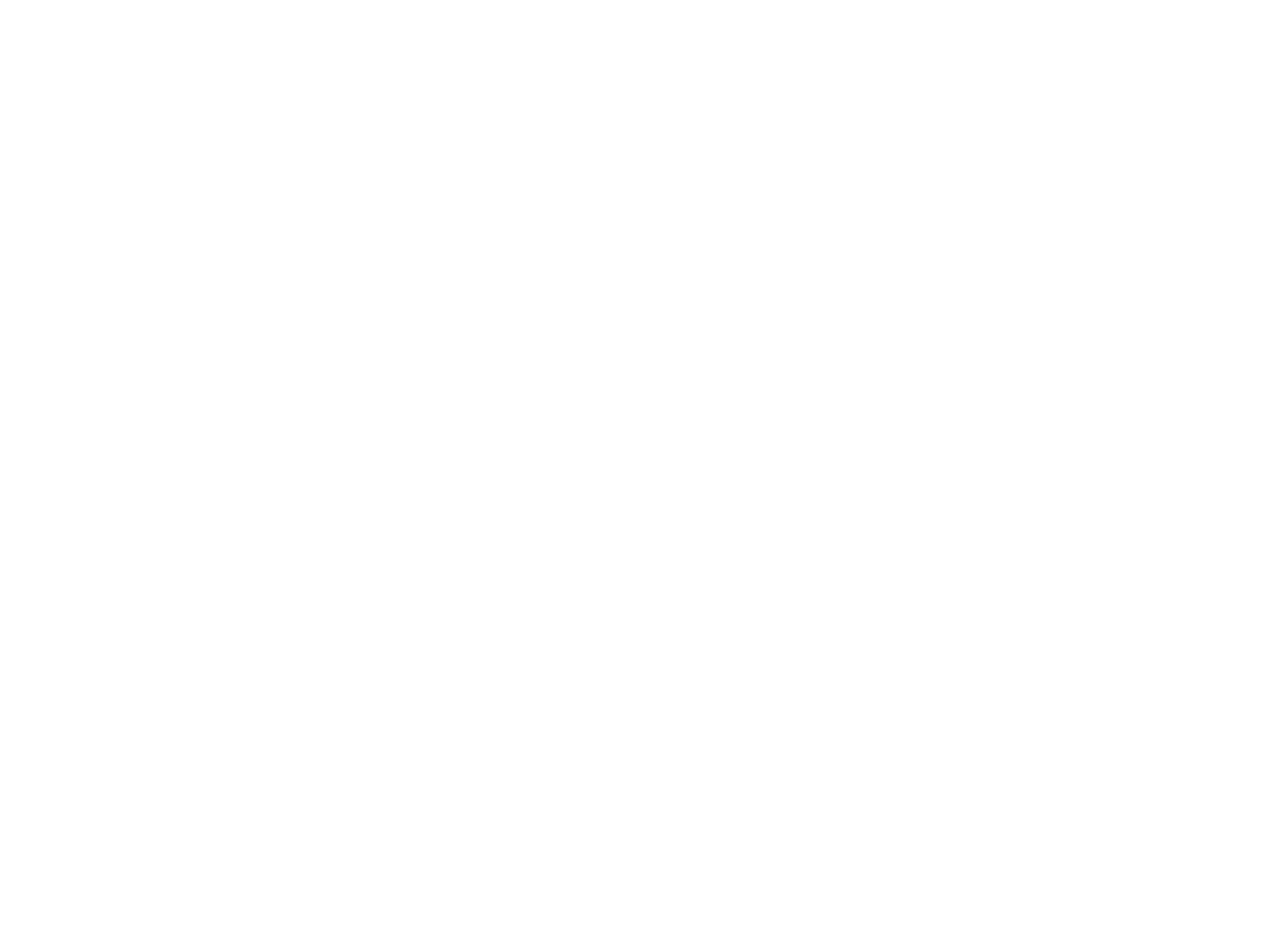
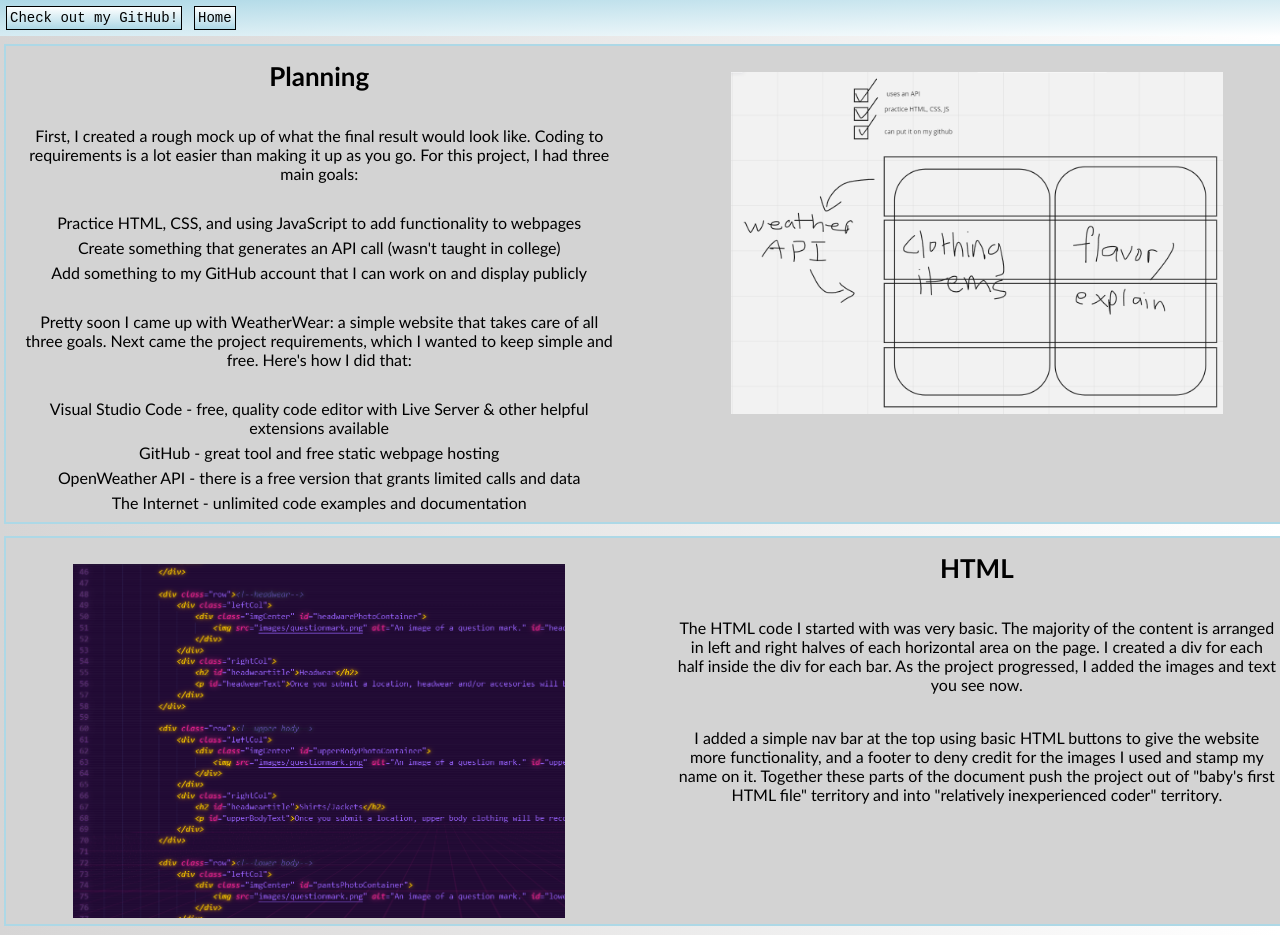
Before and after one commit to jashburn00/WeatherWear, a plain HTML site: page devprocess.html in a window 1280 px wide. Shown: the top 935 px of the page. Before the commit the page ends 800 px from the top, so only its background shows below. Drawn offline with Linux system fonts and the light colour scheme.

Commit message:
started the behind scenes page

```diff
--- a/devprocess.html
+++ b/devprocess.html
@@ -1,7 +1,86 @@
 <!DOCTYPE html> <html>
 
-<header>
+<head>
+    <title>WeatherWear</title>
+    <link rel="stylesheet" href="style.css">
+    <div class="topnav">
+        <button class="navbtn" style=" background-color: linear-gradient(blue, white);" onclick="window.location.href='https://github.com/jashburn00/';">Check out my GitHub!</button>
+        <button class="navbtn" style=" background-color: linear-gradient(blue, white);" onclick="window.location.href='index.html';">Home</button>
+    </div> <!--topnav-->
+</head>
 
-</header>
+<body>
+    <div id="maincontentarea">
+        <div class="row"> <!--Planning row-->
+            <div class="leftCol">
+                <h2>Planning</h2><br>
+                <p>First, I created a rough mock up of what the final result would look like.
+                    Coding to requirements is a lot easier than making it up as you go.
+                    For this project, I had three main goals:
+                </p>
+                <br>
+                <ul>
+                    <li>Practice HTML, CSS, and using JavaScript to add functionality to webpages</li>
+                    <li>Create something that generates an API call (wasn't taught in college)</li>
+                    <li>Add something to my GitHub account that I can work on and display publicly</li>
+                </ul>
+                <br>
+                <p>Pretty soon I came up with WeatherWear: a simple website that takes care of all three goals.
+                Next came the project requirements, which I wanted to keep simple and free. Here's how I did that:</p>
+                <br>
+                <ul>
+                    <li>Visual Studio Code - free, quality code editor with Live Server & other helpful extensions available</li>
+                    <li>GitHub - great tool and free static webpage hosting</li>
+                    <li>OpenWeather API - there is a free version that grants limited calls and data</li>
+                    <li>The Internet - unlimited code examples and documentation</li>
+                </ul>
+            </div>
+            <div class="rightCol">
+                <div class="centerVertical">
+                    <img src="images/brainstorm.PNG" alt="A brainstorming diagram" id="brainstormImg" style="width: 80%;">
+                </div>
+            </div>
+        </div>
+
+        <div class="row"> <!--HTML row-->
+            <div class="leftCol">
+                <div class="centerVertical">
+                    <img src="images/htmlSample.PNG" alt="A brainstorming diagram" id="brainstormImg" style="width: 80%;">
+                </div>
+            </div>
+            <div class="rightCol">
+                <h2>HTML</h2><br>
+                <p>The HTML code I started with was very basic. The majority of the content is arranged in left and right halves
+                    of each horizontal area on the page. I created a div for each half inside the div for each bar. As
+                     the project progressed, I added the images and text you see now.
+                </p><br>
+                <p>I added a simple nav bar at the top using basic HTML buttons to give the website more functionality, and a footer
+                    to deny credit for the images I used and stamp my name on it. Together these parts of the document push
+                    the project out of "baby's first HTML file" territory and into "relatively inexperienced coder" territory.
+                </p>
+            </div>
+        </div>
+
+        <div class="row"> <!--CSS row-->
+            <div class="leftCol">
+                <h2>CSS</h2><br>
+                <p>I created some custom tings
+                </p>
+            </div>
+            <div class="rightCol">
+                <div class="centerVertical">
+                    <img src="images/badassSkeletonUpMyAss.PNG" alt="A brainstorming diagram" id="brainstormImg" style="width: 80%;">
+                </div>
+            </div>
+        </div>
+
+    </div>
+</body>
+
+<footer>
+    <p>Created by Jack Ashburn in January 2024 for web development practice. I do not claim copyright ownership of any icons or images used, and will not be profiting from this website.</p>
+    <br>
+    <p>v1.0</p>
+</footer>
 
 </html>
--- a/style.css
+++ b/style.css
@@ -169,3 +169,8 @@ img {
     position: relative;
     margin-top: 20px;
 }
+
+.brainstormImg{
+    width: 40%;
+
+}
```
Also changed, not shown: index.html (+2 -0 lines), images/badassSkeletonUpMyAss.PNG (added), images/brainstorm.PNG (added), images/htmlSample.PNG (added).
